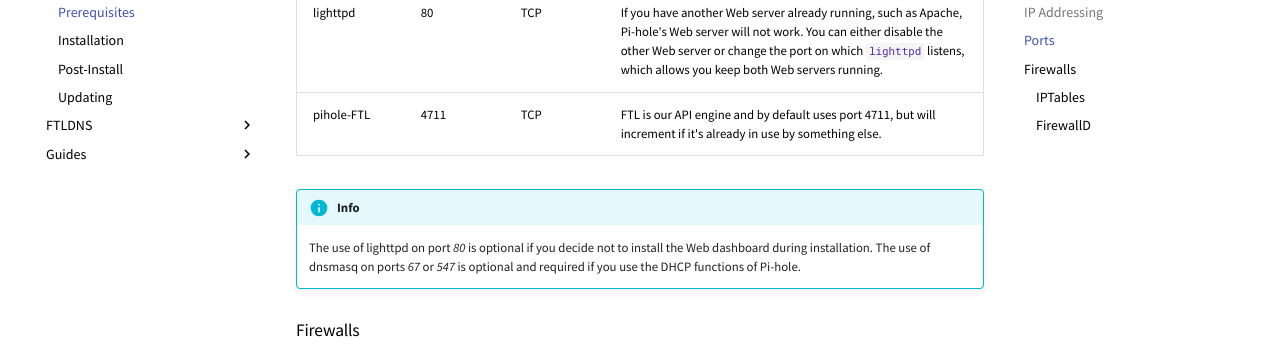
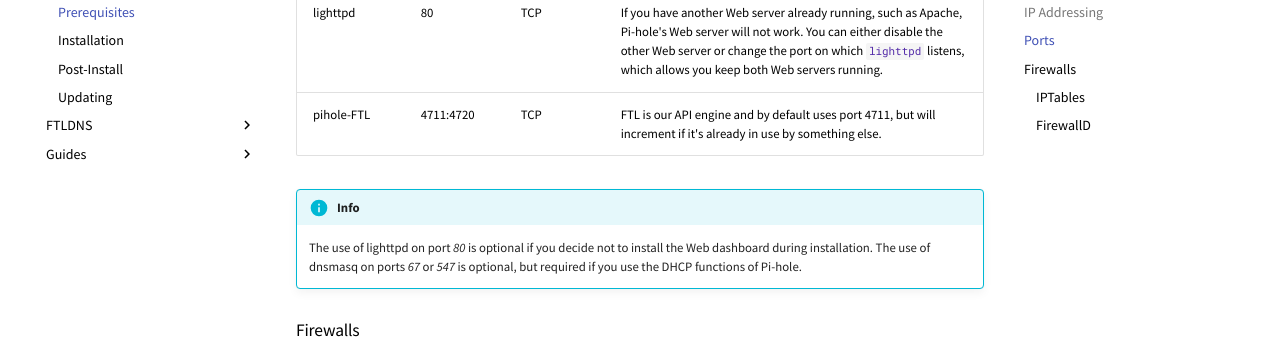
Before and after one commit to pi-hole/docs, an MkDocs documentation site: the page built from docs/main/prerequesites.md, in a window 1280 px wide and 900 px high, scrolled down 1084 px. Shown: the part 154-514 px from the top of the window. Built offline with MkDocs 1.6.1 and Material for MkDocs 9.7.7, drawn with Linux system fonts in a browser that asks for light colours; comment, search, counter and statistics services are not loaded; old or Windows-style settings are respelled for this version of MkDocs.

Commit message:
Changed per Mcat12 requests.
Signed-off-by: Dan Schaper <dan.schaper@pi-hole.net>

````diff
--- a/docs/main/prerequesites.md
+++ b/docs/main/prerequesites.md
@@ -1,4 +1,4 @@
-###Hardware
+### Hardware
 Pi-hole is very lightweight, and does not require much processing power
 
 - ~52MB of free space
@@ -7,7 +7,7 @@
 Despite the name, you are not limited to running Pi-hole on a Raspberry Pi.
 Any hardware that runs one of the supported operating systems will do!
 
-###Supported Operating Systems
+### Supported Operating Systems
 
 The following operating systems are **officially** supported:
 
@@ -17,7 +17,7 @@
 - Debian: 8 / 9
 - CentOS: 7 (not ARM)
 
-###IP Addressing
+### IP Addressing
 
 Pi-hole needs a static IP address to properly function (a DHCP reservation is just fine).  Users may run into issues because **we currently install `dhcpcd5`, which may conflict with other running network managers** such as `dhclient`, `dhcpcd`, `networkmanager`, and `systemd-networkd`.
 
@@ -27,7 +27,7 @@
 
 Due to the complexity of different ways of setting an IP address across different systems, it's a slow process and [we need help](https://github.com/pi-hole/pi-hole/issues/629).  If you're willing to contribute, please let us know.
 
-###Ports
+### Ports
 
 | Service             | Port   | Protocol | Notes |
 | --------------------|:-------|:------| --------------------|
@@ -35,17 +35,17 @@
 | dnsmasq - DHCP | 67 | IPv4 UDP |The DHCP server is an optional feature that requires additional ports.|
 | dnsmasq - DHCPv6 | 547 | IPv6 UDP |The DHCP server is an optional feature that requires additional ports.|
 |lighttpd|80|TCP|If you have another Web server already running, such as Apache, Pi-hole's Web server will not work.  You can either disable the other Web server or change the port on which `lighttpd` listens, which allows you keep both Web servers running.|
-|pihole-FTL | 4711| TCP |FTL is our API engine and by default uses port 4711, but will increment if it's already in use by something else.|
+|pihole-FTL | 4711:4720 | TCP |FTL is our API engine and by default uses port 4711, but will increment if it's already in use by something else.|
 
 !!! info
     The use of lighttpd on port _80_ is optional if you decide not to install the Web dashboard during installation.
-    The use of dnsmasq on ports _67_ or _547_ is optional and required if you use the DHCP functions of Pi-hole.
+    The use of dnsmasq on ports _67_ or _547_ is optional, but required if you use the DHCP functions of Pi-hole.
 
-###Firewalls
+### Firewalls
 
 Below are some examples of firewall rules that will need to be set on your Pi-hole server in order to use the functions available. These are only shown as guides, the actual commands used will be found with your distributions documentation.
 
-####IPTables
+#### IPTables
 
 IPTables uses two sets of tables. One set is for IPv4 chains, and the second is for IPv6 chains. If only IPv4 blocking is used for the Pi-hole installation, only apply the rules for IP4Tables. Full Stack (IPv4 and IPv6) require both sets of rules to be applied. *Note: These examples insert the rules at the front of the chain. Please see your distributions documentation to see the exact proper command to use.*
 
@@ -64,7 +64,7 @@
 ```bash
 ip6tables -I INPUT -p udp -m udp --sport 546:547 --dport 546:547 -j ACCEPT
 ```
-####FirewallD
+#### FirewallD
 
 <TODO: Explain how to use FTLDNS with firewall-cmd>
 
````
